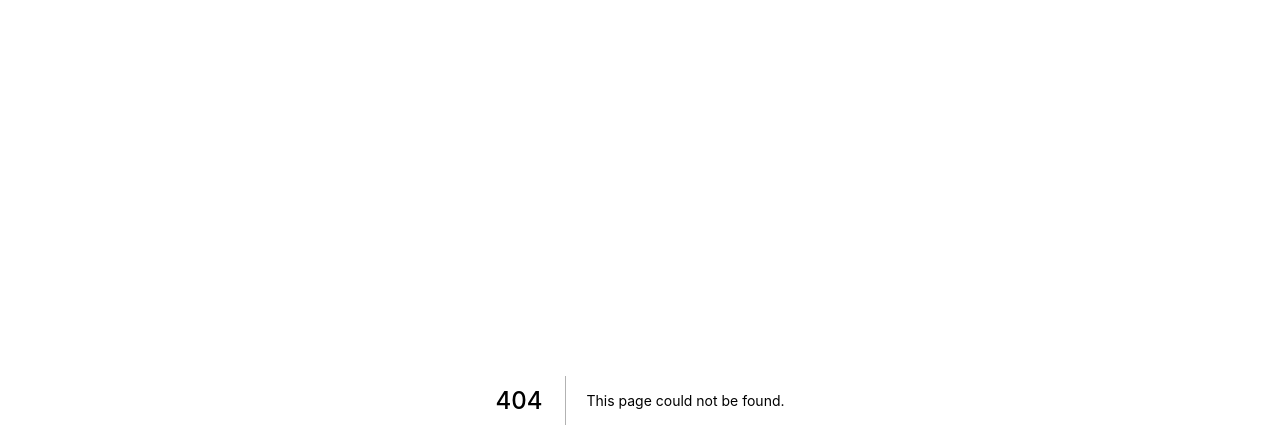
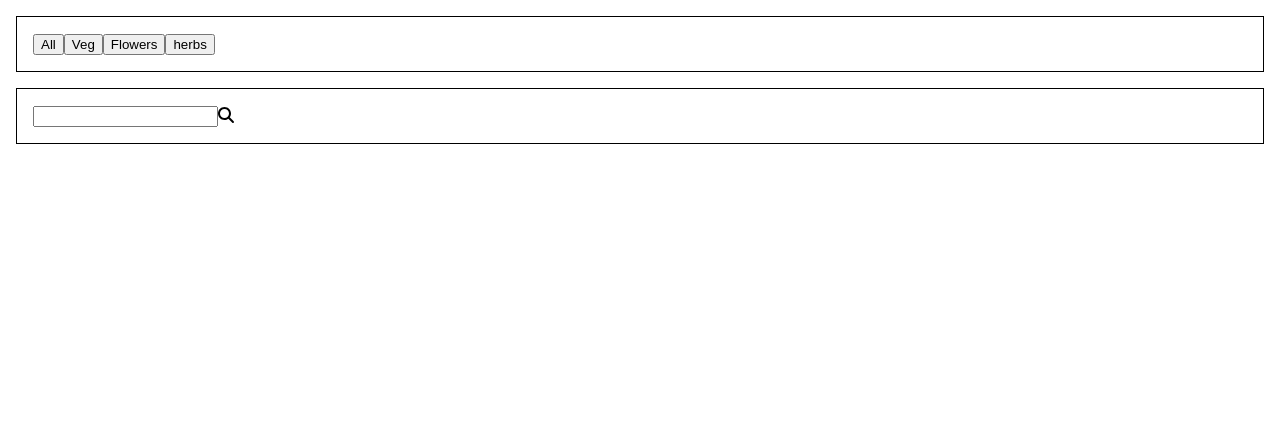
Before and after one commit to fac-23/lusan, a Next.js app: page /allseeds in a window 1280 px wide. Before the commit this address had no page. Shown: the top 448 px of the page. Built offline with nearby package versions, Linux system fonts and the light colour scheme.

Commit message:
layout started for main pages
Co-authored-by: Milly <62570785+millipede-cpu@users.noreply.github.com>

```diff
--- /dev/null
+++ b/components/categoryFilters.jsx
@@ -0,0 +1,13 @@
+import Link from "next/link";
+import React from "react";
+
+export default function CategoryFilters() {
+  return (
+    <div className="box">
+      <button id="all">All</button>
+      <button id="veg">Veg</button>
+      <button id="flower">Flowers</button>
+      <button id="herbs">herbs</button>
+    </div>
+  );
+}
--- /dev/null
+++ b/components/searchBar.jsx
@@ -0,0 +1,13 @@
+import Link from "next/link";
+import React from "react";
+import { FontAwesomeIcon } from "@fortawesome/react-fontawesome";
+import { faSearch } from "@fortawesome/free-solid-svg-icons";
+
+export default function SearchBar() {
+  return (
+    <div className="box">
+      <input type="text" Enter a crop name />
+      <FontAwesomeIcon icon={faSearch} />
+    </div>
+  );
+}
--- a/package.json
+++ b/package.json
@@ -10,6 +10,9 @@
     "test": "cypress open"
   },
   "dependencies": {
+    "@fortawesome/fontawesome-svg-core": "^6.1.0",
+    "@fortawesome/free-solid-svg-icons": "^6.1.0",
+    "@fortawesome/react-fontawesome": "^0.1.18",
     "next": "12.1.0",
     "react": "17.0.2",
     "react-dom": "17.0.2"
--- /dev/null
+++ b/pages/_document.js
@@ -0,0 +1,27 @@
+import Document, { Html, Head, Main, NextScript } from "next/document";
+
+class MyDocument extends Document {
+  static async getInitialProps(ctx) {
+    const initialProps = await Document.getInitialProps(ctx);
+    return { ...initialProps };
+  }
+
+  render() {
+    return (
+      <Html>
+        <Head>
+          <link
+            href="https://fonts.googleapis.com/css2?family=Lobster&display=swap"
+            rel="stylesheet"
+          />
+        </Head>
+        <body>
+          <Main />
+          <NextScript />
+        </body>
+      </Html>
+    );
+  }
+}
+
+export default MyDocument;
--- /dev/null
+++ b/pages/allseeds.jsx
@@ -0,0 +1,13 @@
+import Head from "next/head";
+import Image from "next/image";
+import CategoryFilters from "../components/categoryFilters";
+import SearchBar from "../components/searchBar";
+
+export default function AllSeeds() {
+  return (
+    <div>
+      <CategoryFilters></CategoryFilters>
+      <SearchBar></SearchBar>
+    </div>
+  );
+}
--- a/pages/index.js
+++ b/pages/index.jsx
@@ -1,6 +1,8 @@
 import Head from "next/head";
 import Image from "next/image";
 import styles from "../styles/Home.module.css";
+import IntroLusan from "../components/introLusan";
+import GridGallery from "../components/gridGallery";
 
 export default function Home() {
   return (
@@ -10,6 +12,9 @@ export default function Home() {
         <meta name="description" content="Generated by create next app" />
         <link rel="icon" href="/favicon.ico" />
       </Head>
+
+      <IntroLusan></IntroLusan>
+      <GridGallery></GridGallery>
 
       <main className={styles.main}>
         <h1 className={styles.title}>
--- a/styles/globals.css
+++ b/styles/globals.css
@@ -14,3 +14,9 @@ a {
 * {
   box-sizing: border-box;
 }
+
+.box {
+  margin: 1rem;
+  padding: 1rem;
+  border: 1px solid black;
+}
```
Also changed, not shown: components/gridGallery.jsx (added, +10 -0 lines), components/introLusan.jsx (added, +13 -0 lines), components/subCategory.jsx (added), pages/_app.jsx (renamed from pages/_app.js), 1 other file (tests, documents, lock files or other folders).
